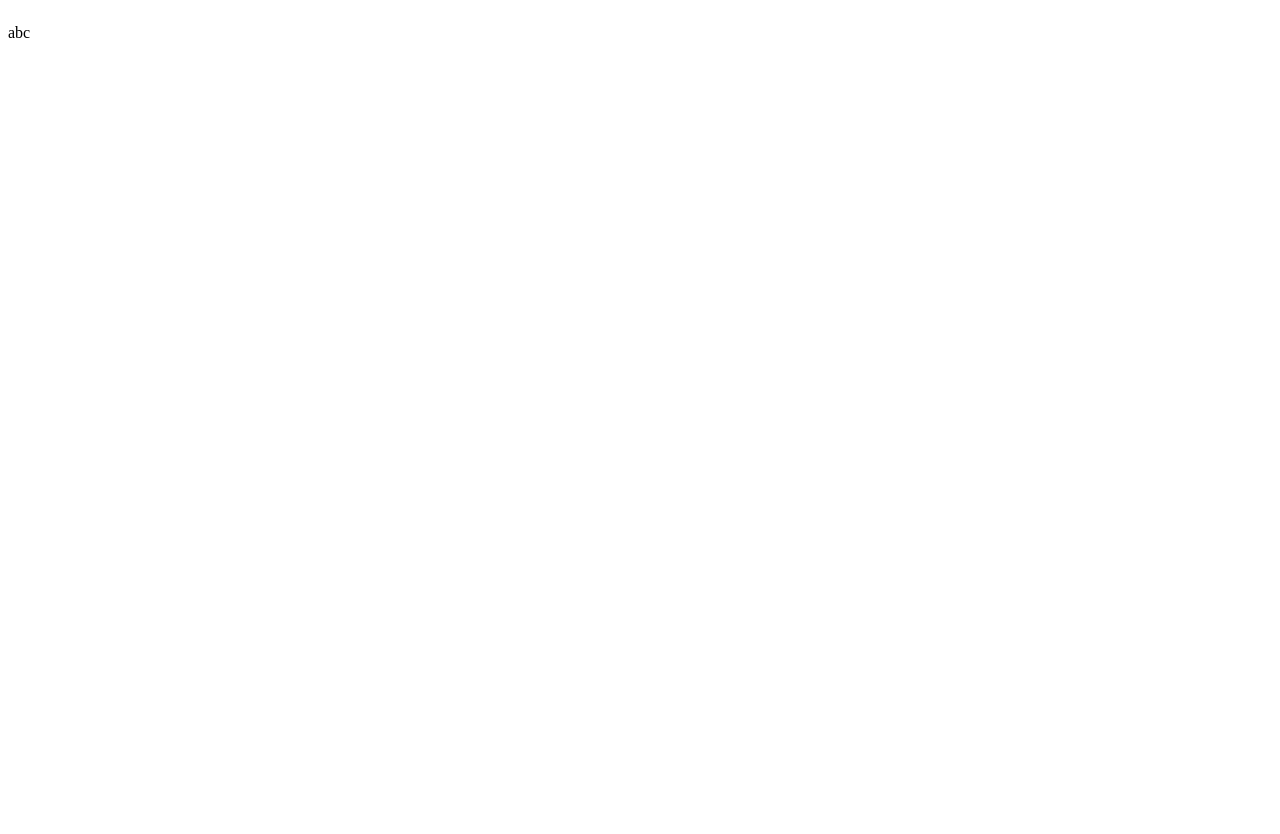
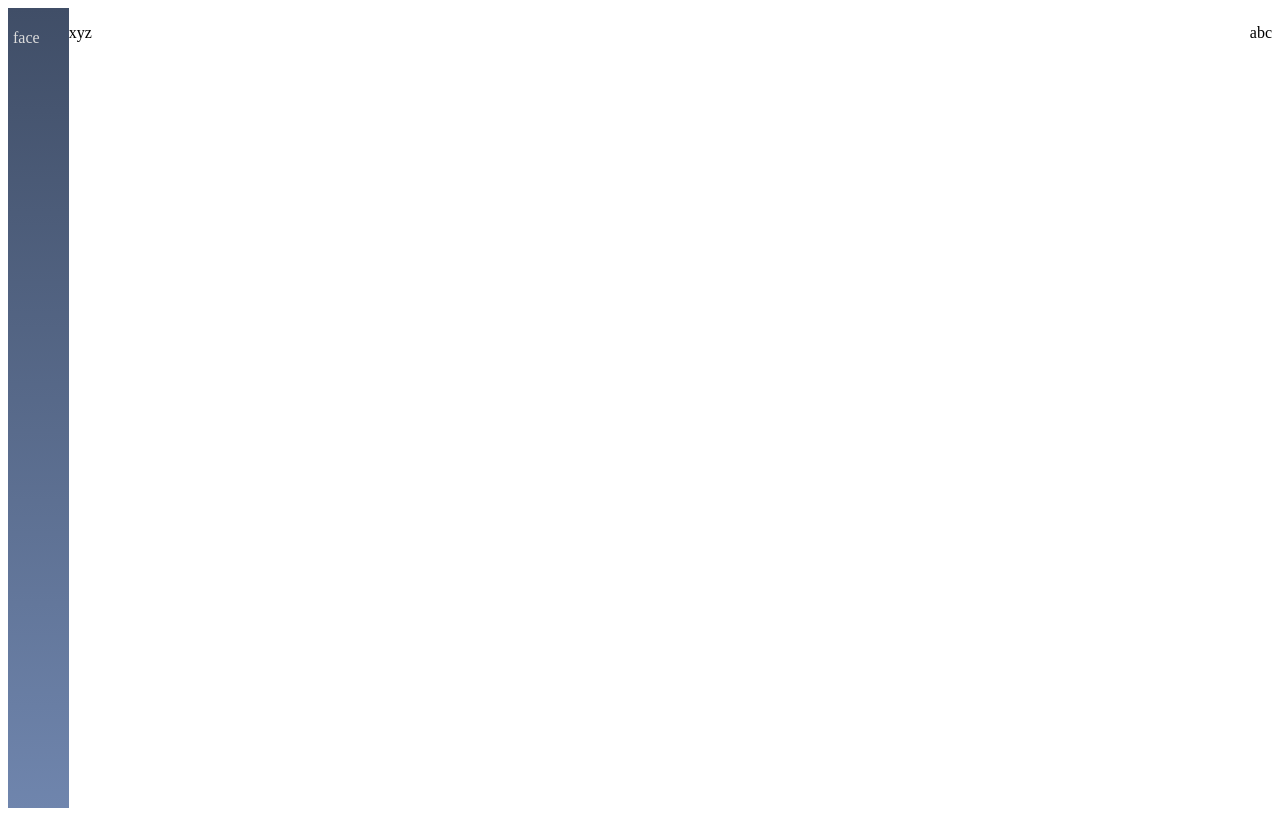
Before and after one commit to kirankharat/custom-sidenav, an Angular app: page / in a window 1280 px wide. Before the commit the page ends 800 px from the top, so only its background shows below. Built offline with nearby package versions, Linux system fonts and the light colour scheme.

Commit message:
5 files modified, 1 added, 1 deleted

```diff
--- a/angular.json
+++ b/angular.json
@@ -23,7 +23,11 @@
               "src/assets"
             ],
             "styles": [
-              "src/styles.css"
+              //"src/styles.css",
+              "src/styles.less",
+              {
+                "input": "src/styles.less"
+              }
             ],
             "scripts": []
           },
--- a/package.json
+++ b/package.json
@@ -13,6 +13,7 @@
     "@angular/platform-browser": "^10.0.1",
     "@angular/platform-browser-dynamic": "^10.0.1",
     "@angular/router": "^10.0.1",
+    "less": "^3.12.2",
     "material": "^0.4.3",
     "rxjs": "^6.5.5",
     "tslib": "^2.0.0",
--- a/src/app/components/main-container/main-container.component.html
+++ b/src/app/components/main-container/main-container.component.html
@@ -1,9 +1,9 @@
 <div class="main-container">
-  <!-- <div [class.left-nav-open]="isClick" class="left-container">
+  <div [class.left-nav-open]="isClick" class="left-container">
     <app-left-container></app-left-container>
-  </div> -->
-  <!-- <div class="right-container">
+  </div>
+  <div class="right-container">
     <app-right-container></app-right-container>
-  </div> -->
+  </div>
   <p>abc</p>
 </div>
--- a/src/app/components/master-container/master-container.component.html
+++ b/src/app/components/master-container/master-container.component.html
@@ -1,6 +1,7 @@
 <mat-sidenav-container>
   <mat-sidenav-content>
       <div class="router-container">
+        <p>xyz</p>
         <!-- <router-outlet></router-outlet> -->
       </div>
   </mat-sidenav-content>
--- a/src/app/components/right-container/right-container.component.html
+++ b/src/app/components/right-container/right-container.component.html
@@ -4,6 +4,6 @@
 <div class="master">
   <app-master-container></app-master-container>
 </div>
-<div class="footer">
+<!-- <div class="footer">
   <app-footer-component></app-footer-component>
-</div>
+</div> -->
```
Also changed, not shown: src/styles.less (renamed from src/styles.css).
